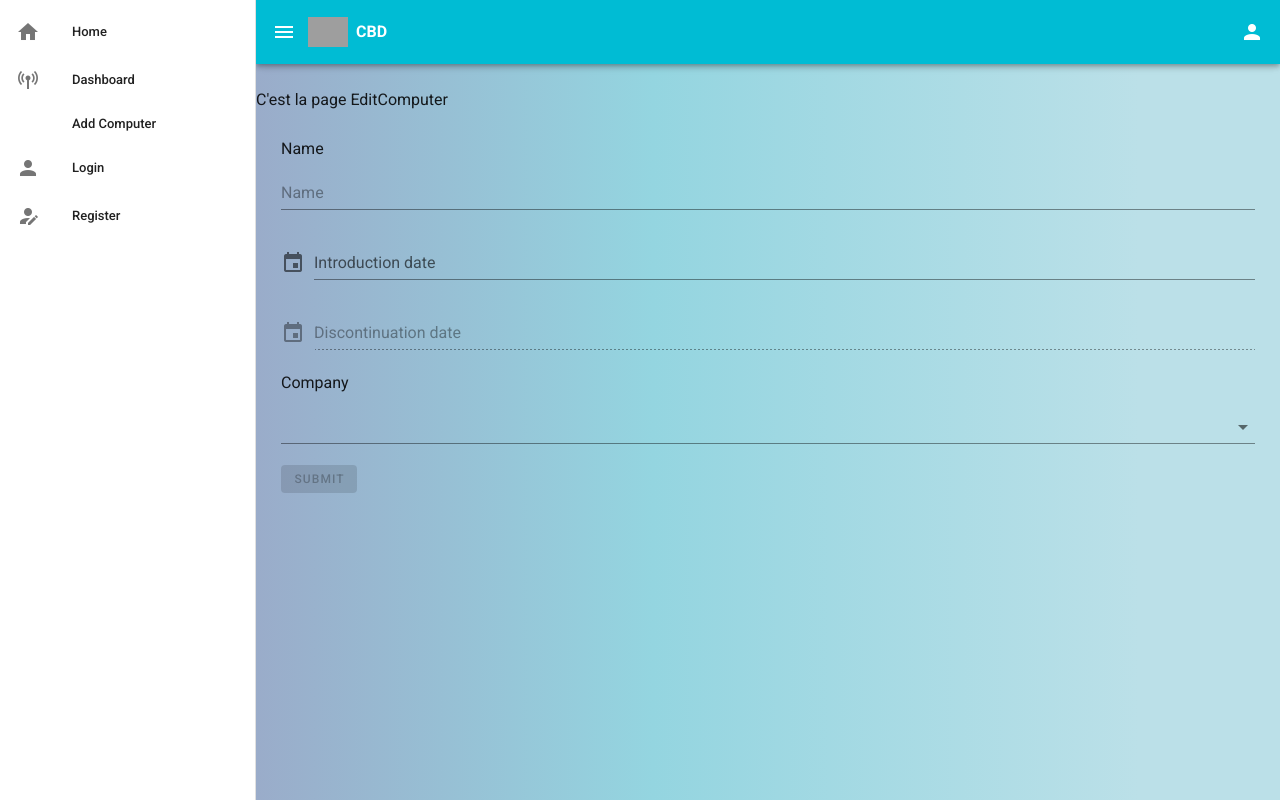
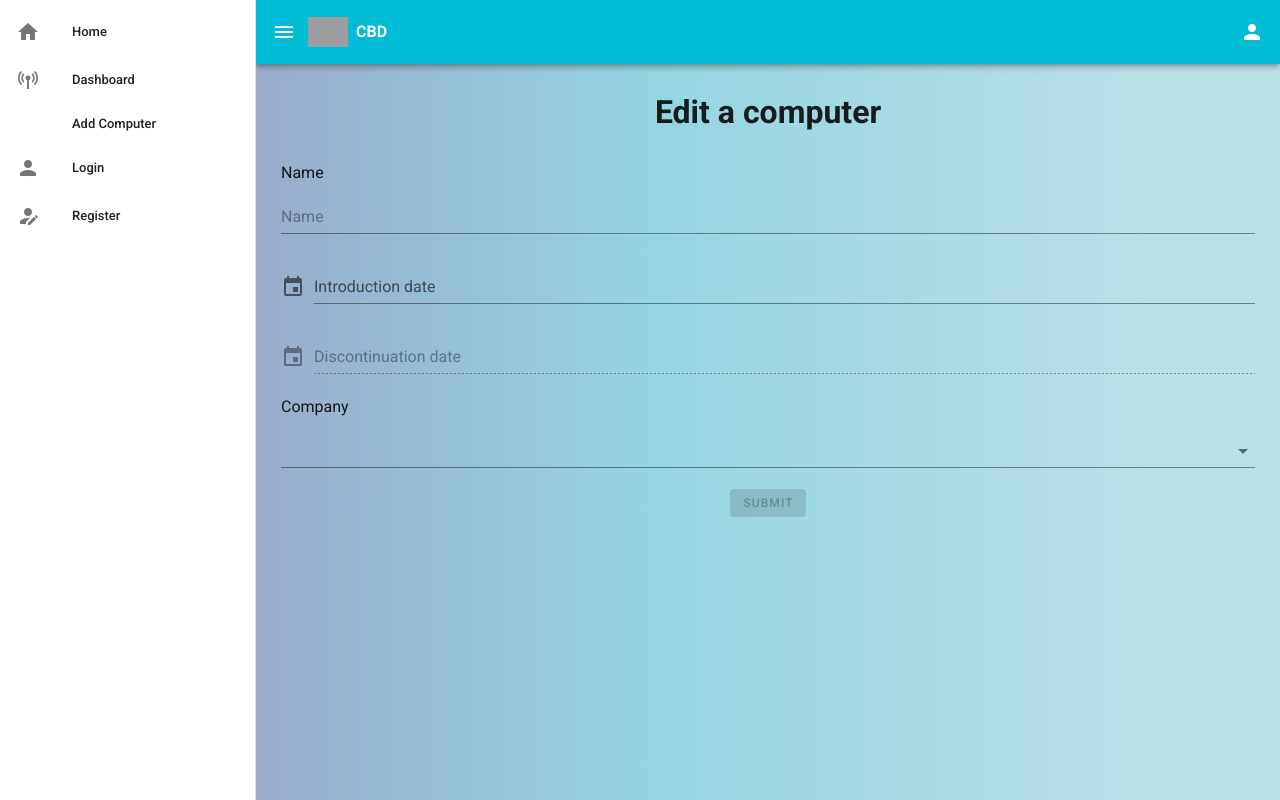
Before and after one commit to BardesRemi/cdb-front, a Vue app: page /#/editComputer in a window 1280 px wide. Built offline with nearby package versions, Linux system fonts and the light colour scheme; no server answers; grey boxes are pictures that could not be loaded.

Commit message:
Ajout de mise en page sur le bouton submit du form Ajout de titres pour add et edit computer Ajout d'un fond pour quand ce sera dans un dialog

```diff
--- a/src/components/ComputerInputForm.vue
+++ b/src/components/ComputerInputForm.vue
@@ -38,7 +38,9 @@
           <v-select v-model="computer.companyDTO" :items="companyList" item-text="name" clearable return-object/>
         </div>
       </fieldset>
-      <v-btn small :disabled="!checksOk" color="primary" type="submit">Submit</v-btn>
+      <div id="submitButton">
+        <v-btn small :disabled="!checksOk" color="primary" type="submit">Submit</v-btn>
+      </div>
     </form>
   </div>
 </template>
@@ -94,4 +96,9 @@ export default {
 .computerInputForm > form > fieldset {
   border: none;
 }
+
+#submitButton {
+  display: flex;
+  justify-content: center;
+}
 </style>
--- a/src/views/AddComputer.vue
+++ b/src/views/AddComputer.vue
@@ -1,6 +1,6 @@
 <template>
   <div class="addComputer">
-    <span>C'est la page AddComputer</span>
+    <h1>Add a computer</h1>
     <ComputerInputForm :computer="computer" :submitFunction="submitFunction"></ComputerInputForm>
   </div>
 </template>
@@ -23,3 +23,12 @@ export default {
   }
 }
 </script>
+<style>
+.addComputer > h1 {
+  text-align: center;
+}
+
+.addComputer {
+  background-color: rgba(244, 244, 244, 0.8);
+}
+</style>
--- a/src/views/EditComputer.vue
+++ b/src/views/EditComputer.vue
@@ -1,6 +1,6 @@
 <template>
   <div class="editComputer">
-    <span>C'est la page EditComputer</span>
+    <h1>Edit a computer</h1>
     <ComputerInputForm :computer="computer" :submitFunction="submitFunction"></ComputerInputForm>
   </div>
 </template>
@@ -29,3 +29,9 @@ export default {
   }
 }
 </script>
+
+<style>
+.editComputer > h1 {
+  text-align: center;
+}
+</style>
```
